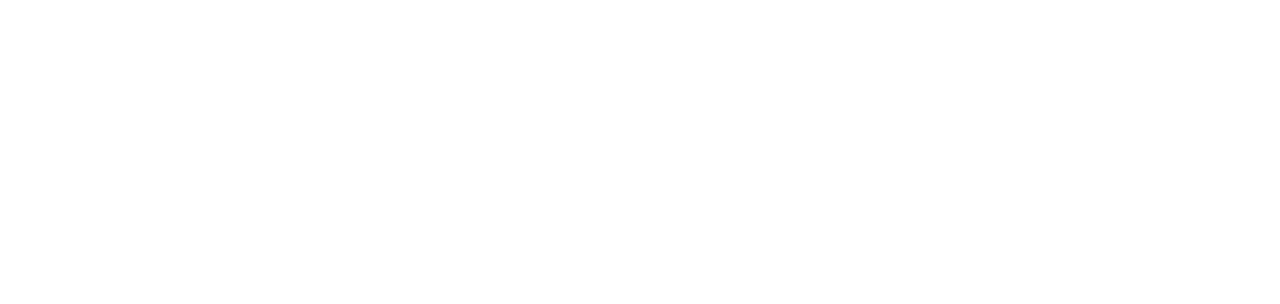
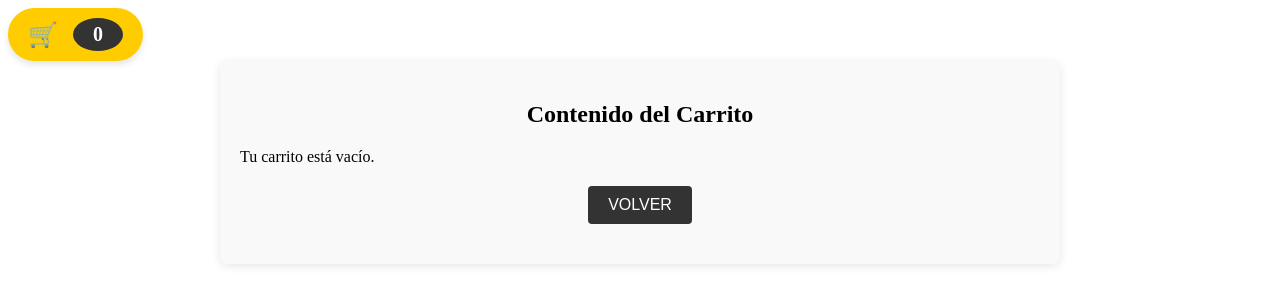
Before and after one commit to Lucas-Cordoba/TP3-Desarrollo, a React (Create React App) app: page /carrito in a window 1280 px wide. Before the commit this address had no page. Shown: the top 304 px of the page. Built offline with nearby package versions, Linux system fonts and the light colour scheme.

Commit message:
base de carrito

```diff
--- a/src/App.js
+++ b/src/App.js
@@ -1,12 +1,21 @@
+// src/App.js
 import React from 'react';
 import { Routes, Route } from 'react-router-dom';
 import Buscar from './buscar/buscar';
 import Listado from './listado/listado';
 import DetalleProducto from './detalles/detalles';
+import { CarritoProvider } from './carritoContext/carritoContext'; // Importa el contexto
+import ContadorCarrito from './contadorCarrito/contadorCarrito'; // Importa el contador
+import Carrito from './carrito/carrito';
 
 const App = () => {
   return (
+    <CarritoProvider>
       <div>
+        <header>
+          <ContadorCarrito /> {/* Agrega el contador aquí */}
+          {/* Agrega tu barra de navegación aquí si es necesario */}
+        </header>
         <Routes>
           {/* Ruta para la barra de búsqueda */}
           <Route path="/" element={<Buscar />} />
@@ -15,9 +24,12 @@
           <Route path="/listado" element={<Listado />} />
 
           {/* Ruta para la vista de detalles */}
-        <Route path="/detalle/:id" element={<DetalleProducto />} /> {/* :id será dinámico */}
+          <Route path="/detalle/:id" element={<DetalleProducto />} />
+          {/* Agrega la ruta para el carrito aquí si no la tienes */}
+          <Route path="/carrito" element={<Carrito />} />
         </Routes>
       </div>
+    </CarritoProvider>
   );
 };
 
--- /dev/null
+++ b/src/carrito/carrito.css
@@ -0,0 +1,83 @@
+/* src/carrito.css */
+
+.carrito-container {
+    padding: 20px;
+    max-width: 800px;
+    margin: 0 auto;
+    background-color: #f9f9f9;
+    border-radius: 8px;
+    box-shadow: 0 2px 10px rgba(0, 0, 0, 0.1);
+  }
+
+  h2 {
+    text-align: center;
+    margin-bottom: 20px;
+  }
+
+  .carrito-lista {
+    list-style-type: none;
+    padding: 0;
+  }
+
+  .carrito-item {
+    display: flex;
+    align-items: center;
+    margin-bottom: 15px;
+    padding: 10px;
+    background-color: #fff;
+    border-radius: 8px;
+    box-shadow: 0 1px 6px rgba(0, 0, 0, 0.1);
+  }
+
+  .imagen-carrito {
+    width: 100px;
+    height: 100px;
+    object-fit: cover;
+    border-radius: 8px;
+    margin-right: 20px;
+  }
+
+  .carrito-detalles {
+    flex-grow: 1;
+  }
+
+  .carrito-detalles h3 {
+    margin: 0 0 10px 0;
+  }
+
+  .carrito-detalles p {
+    margin: 0 0 5px 0;
+  }
+
+  .boton-eliminar {
+    padding: 8px 12px;
+    background-color: #ff4d4d;
+    color: #fff;
+    border: none;
+    border-radius: 4px;
+    cursor: pointer;
+  }
+
+  .boton-eliminar:hover {
+    background-color: #ff1a1a;
+  }
+
+  .carrito-total {
+    text-align: right;
+    margin-top: 20px;
+  }
+
+  .boton-detalles {
+    display: block;
+    margin: 20px auto;
+    padding: 10px 20px;
+    background-color: #333;
+    color: #fff;
+    border: none;
+    border-radius: 4px;
+    cursor: pointer;
+  }
+
+  .boton-detalles:hover {
+    background-color: #555;
+  }
--- /dev/null
+++ b/src/carrito/carrito.js
@@ -0,0 +1,67 @@
+// src/Carrito.js
+import React from 'react';
+import { useNavigate } from 'react-router-dom';
+import { useCarrito } from '../carritoContext/carritoContext'; // Asegúrate de que la ruta sea correcta
+import './carrito.css'; // Puedes agregar estilos específicos para el carrito
+
+const Carrito = () => {
+  const { carrito, setCarrito } = useCarrito();
+  const navigate = useNavigate();
+
+  // Función para eliminar productos del carrito
+  const handleEliminarDelCarrito = (productoAEliminar) => {
+    const nuevoCarrito = carrito.filter((producto) => producto.id !== productoAEliminar.id);
+    setCarrito(nuevoCarrito);
+  };
+
+  // Calcular el precio total del carrito
+  const precioTotal = carrito.reduce((total, producto) => total + producto.price * producto.cantidad, 0);
+
+  const handleVolver = () => {
+    navigate(-1);
+  };
+
+  const formatPrice = (price) => {
+    return new Intl.NumberFormat('es-ES', {
+      style: 'decimal',
+      minimumFractionDigits: 2,
+      maximumFractionDigits: 2,
+    }).format(price);
+  };
+
+  return (
+    <div className='carrito-container'>
+      <h2>Contenido del Carrito</h2>
+
+      {carrito.length === 0 ? (
+        <p>Tu carrito está vacío.</p>
+      ) : (
+        <div>
+          <ul className='carrito-lista'>
+            {carrito.map((producto) => (
+              <li key={producto.id} className='carrito-item'>
+                <img src={producto.pictures[0]?.url} alt={producto.title} className='imagen-carrito' />
+                <div className='carrito-detalles'>
+                  <h3>{producto.title}</h3>
+                  <p>Precio: ${formatPrice(producto.price)}</p>
+                  <p>Cantidad: {producto.cantidad}</p>
+                  <button onClick={() => handleEliminarDelCarrito(producto)} className='boton-eliminar'>
+                    Eliminar
+                  </button>
+                </div>
+              </li>
+            ))}
+          </ul>
+
+          <div className='carrito-total'>
+            <h3>Total: ${formatPrice(precioTotal.toFixed(2))}</h3>
+          </div>
+        </div>
+      )}
+
+      <button className='boton-detalles' onClick={handleVolver}>Volver</button>
+    </div>
+  );
+};
+
+export default Carrito;
--- /dev/null
+++ b/src/carritoContext/carritoContext.js
@@ -0,0 +1,30 @@
+// CarritoContext.js
+import React, { createContext, useContext, useState } from 'react';
+
+const CarritoContext = createContext();
+
+export const CarritoProvider = ({ children }) => {
+  const [carrito, setCarrito] = useState([]);
+
+  const agregarAlCarrito = (producto) => {
+    setCarrito((prevCarrito) => {
+      const productoExistente = prevCarrito.find((item) => item.id === producto.id);
+      if (productoExistente) {
+        return prevCarrito.map((item) =>
+          item.id === producto.id ? { ...item, cantidad: item.cantidad + 1 } : item
+        );
+      }
+      return [...prevCarrito, { ...producto, cantidad: 1 }];
+    });
+  };
+
+  return (
+    <CarritoContext.Provider value={{ carrito, setCarrito, agregarAlCarrito }}>
+      {children}
+    </CarritoContext.Provider>
+  );
+};
+
+export const useCarrito = () => {
+  return useContext(CarritoContext);
+};
--- /dev/null
+++ b/src/contadorCarrito/contadorCarrito.css
@@ -0,0 +1,41 @@
+/* src/components/contadorCarrito.css */
+
+.contador-carrito {
+    position: relative;
+    display: inline-flex;
+    align-items: center;
+    padding: 10px 20px;
+    background-color: #ffcc00; /* Color de fondo */
+    border-radius: 30px; /* Bordes redondeados */
+    color: #333; /* Color del texto */
+    font-weight: bold;
+    font-size: 18px;
+    cursor: pointer;
+    transition: background-color 0.3s ease; /* Transición suave al cambiar el fondo */
+    box-shadow: 0px 4px 6px rgba(0, 0, 0, 0.1); /* Sombra para hacer que resalte */
+  }
+
+  .contador-carrito:hover {
+    background-color: #ffaa00; /* Color de fondo cuando se pasa el cursor */
+  }
+
+  .icono-carrito {
+    font-size: 24px; /* Tamaño del icono */
+    margin-right: 10px; /* Espacio entre el icono y el número */
+  }
+
+  .cantidad {
+    font-size: 20px; /* Tamaño del texto de la cantidad */
+    background-color: #333; /* Fondo del contador */
+    color: #fff; /* Color del número */
+    border-radius: 50%; /* Forma de círculo */
+    padding: 5px 10px;
+    margin-left: 5px;
+    min-width: 30px; /* Mínimo ancho para el círculo */
+    text-align: center;
+    display: inline-block;
+  }
+
+  .contador-carrito:hover .cantidad {
+    background-color: #555; /* Cambia el fondo del contador cuando se pasa el cursor */
+  }
--- /dev/null
+++ b/src/contadorCarrito/contadorCarrito.js
@@ -0,0 +1,26 @@
+// src/components/ContadorCarrito.js
+import React from 'react';
+import { useCarrito } from '../carritoContext/carritoContext';
+import { useNavigate } from 'react-router-dom';
+import './contadorCarrito.css'; // Asegúrate de tener este archivo de estilos
+
+const ContadorCarrito = () => {
+  const { carrito } = useCarrito();
+  const navigate = useNavigate();
+
+  // Calcular la cantidad total de productos en el carrito
+  const cantidadTotal = carrito.reduce((total, producto) => total + producto.cantidad, 0);
+
+  const handleClick = () => {
+    navigate('/carrito'); // Redirige a la página del carrito
+  };
+
+  return (
+    <div className='contador-carrito' onClick={handleClick}>
+      <span className='icono-carrito'>🛒</span> {/* Icono de carrito */}
+      <span className='cantidad'>{cantidadTotal > 0 ? cantidadTotal : 0}</span>
+    </div>
+  );
+};
+
+export default ContadorCarrito;
--- a/src/detalles/detalles.js
+++ b/src/detalles/detalles.js
@@ -1,11 +1,13 @@
 import React, { useState, useEffect } from 'react';
 import { useParams, useNavigate } from 'react-router-dom';
+import { useCarrito } from '../carritoContext/carritoContext'; // Asegúrate de tener el contexto del carrito
 import './detalles.css';
 import '../listado/listado.css';
 
 const DetalleProducto = () => {
   const { id } = useParams();
   const navigate = useNavigate();
+  const { agregarAlCarrito } = useCarrito(); // Función para agregar productos al carrito
   const [producto, setProducto] = useState(null);
   const [descripcion, setDescripcion] = useState('');
   const [loading, setLoading] = useState(true);
@@ -52,6 +54,13 @@
     setCurrentImageIndex((prevIndex) => (prevIndex - 1 + producto.pictures.length) % (producto.pictures.length));
   };
 
+  const handleAgregarAlCarrito = () => {
+    if (producto) {
+      agregarAlCarrito(producto);
+      alert(`${producto.title} ha sido agregado al carrito!`); // Mensaje de confirmación
+    }
+  };
+
   if (loading) {
     return <p>Cargando detalles...</p>;
   }
@@ -66,6 +75,14 @@
 
   const { title, price, pictures, attributes } = producto;
 
+  const formatPrice = (price) => {
+    return new Intl.NumberFormat('es-ES', {
+      style: 'decimal',
+      minimumFractionDigits: 2,
+      maximumFractionDigits: 2,
+    }).format(price);
+  };
+
   return (
     <div className='container'>
       <h2>{title}</h2>
@@ -76,8 +93,9 @@
           <button className='boton-detalles' onClick={handleNextImage} disabled={pictures.length <= 1}>{'>'}</button>
         </div>
         <div className='detalles container-detalles'>
-          <p>Precio: ${price}</p>
+          <p>Precio: ${formatPrice(price)}</p>
           <p>Descripción: {descripcion || 'No hay descripción disponible.'}</p>
+          <button className='boton-detalles' onClick={handleAgregarAlCarrito}>Agregar al carrito</button>
         </div>
       </div>
 
```
Also changed, not shown: src/inicio/inicio.js (deleted, +0 -13 lines). Lines whose indentation alone changed are shown as unchanged.
